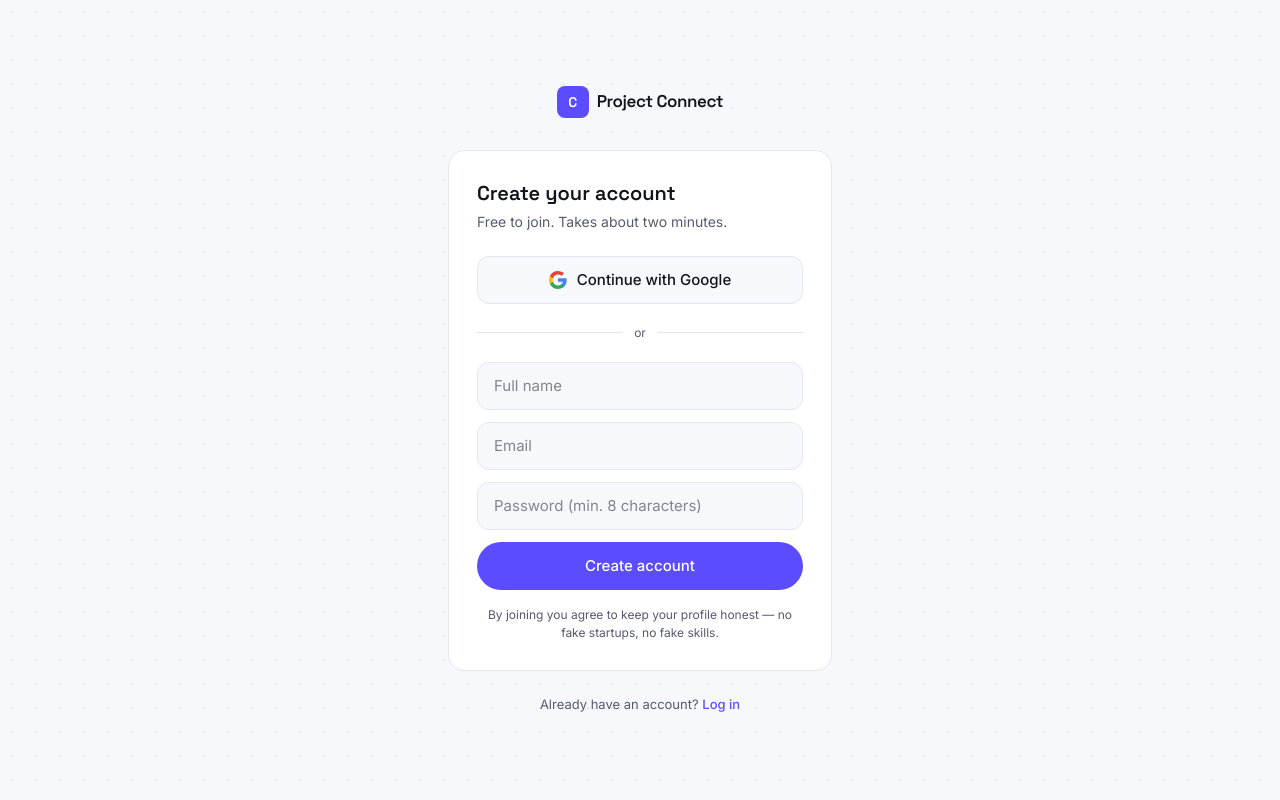
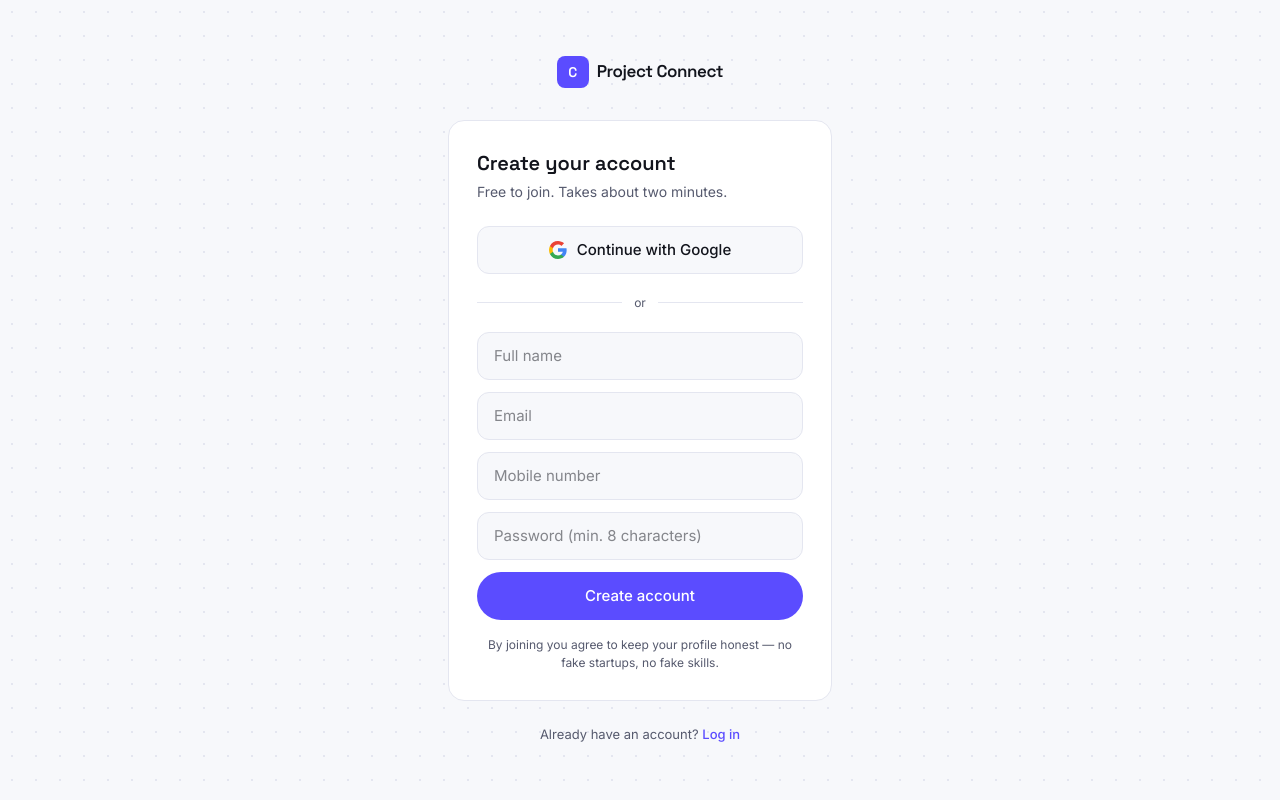
Before and after one commit to Darkcrisx7/project-connect, a Next.js app: page /signup in a window 1280 px wide. Built offline with nearby package versions, Linux system fonts and the light colour scheme.

Commit message:
Update page.tsx

```diff
--- a/app/signup/page.tsx
+++ b/app/signup/page.tsx
@@ -1,16 +1,13 @@
 "use client";
-
 import { useState, useTransition } from "react";
 import Link from "next/link";
 import { AuthShell, FieldError, inputClass } from "@/components/auth/auth-shell";
 import { GoogleButton } from "@/components/auth/google-button";
 import { Button } from "@/components/ui/button";
 import { signUpWithEmail } from "@/app/auth/actions";
-
 export default function SignupPage() {
   const [error, setError] = useState<string>();
   const [pending, startTransition] = useTransition();
-
   return (
     <AuthShell
       title="Create your account"
@@ -25,13 +22,11 @@ export default function SignupPage() {
       }
     >
       <GoogleButton />
-
       <div className="my-5 flex items-center gap-3 text-[12px] text-ink-muted">
         <span className="h-px flex-1 bg-border" />
         or
         <span className="h-px flex-1 bg-border" />
       </div>
-
       <form
         action={(formData) =>
           startTransition(async () => {
@@ -43,6 +38,14 @@ export default function SignupPage() {
       >
         <input name="fullName" type="text" required placeholder="Full name" className={inputClass} />
         <input name="email" type="email" required placeholder="Email" className={inputClass} />
+        <input
+          name="phoneNumber"
+          type="tel"
+          required
+          placeholder="Mobile number"
+          pattern="[0-9+ ]{10,15}"
+          className={inputClass}
+        />
         <input
           name="password"
           type="password"
@@ -56,7 +59,6 @@ export default function SignupPage() {
           {pending ? "Creating account…" : "Create account"}
         </Button>
       </form>
-
       <p className="mt-4 text-center text-[12px] text-ink-muted">
         By joining you agree to keep your profile honest — no fake startups,
         no fake skills.
```
